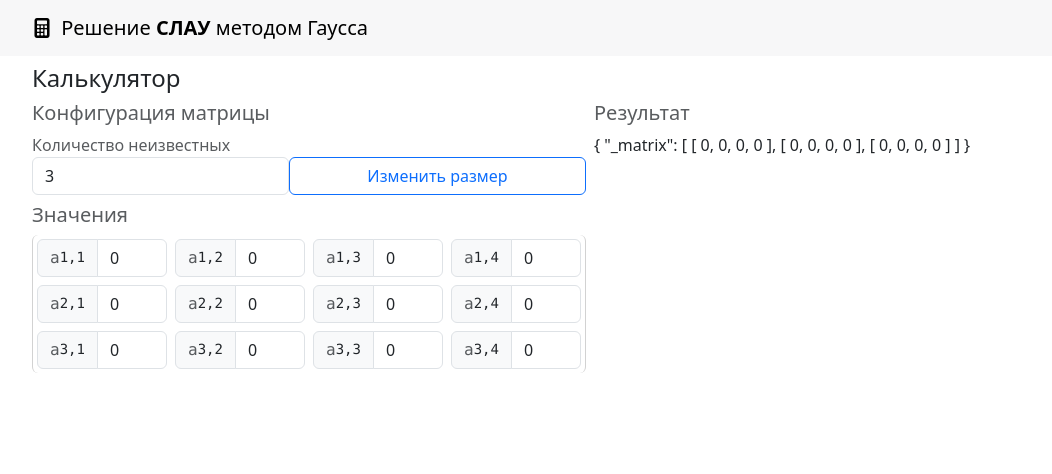
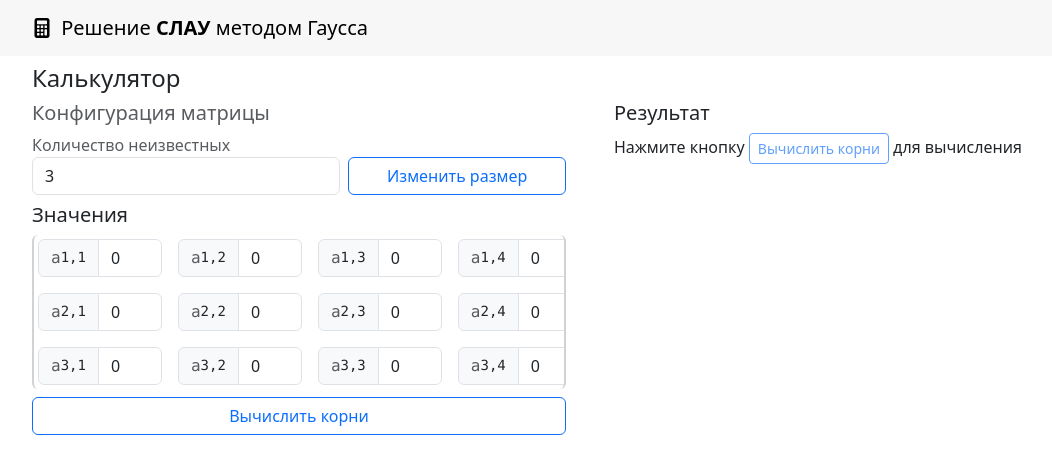
Before and after one commit to awkitsune/gaussian-elimination, an Angular app: page / in a window 1280 px wide. Shown: the top 474 px of the page, without its empty margins (50-1102 px from the left). Built offline with nearby package versions, Linux system fonts and the light colour scheme.

Commit message:
Working proto

```diff
--- /dev/null
+++ b/src/app/_core/gaussian-calc.ts
@@ -0,0 +1,68 @@
+import { Matrix } from "../_types/matrix";
+
+export class GaussianCalculator {
+
+    validateMatrix(matrix: Matrix): boolean {
+        return matrix.value.length + 1 == matrix.value[0].length
+    }
+
+    calculateRows(row1: number[], row2: number[], id: number): number[] {
+        let result: number[] = []
+
+        for (let i = 0; i < row1.length; i++) {
+            let row1Res = row1[id] * row2[i]
+            let row2Res = row2[id] * row1[i]
+            result.push(row1Res - row2Res)
+        }
+
+        return result
+    }
+
+    resolveMatrixResults(matrix: Matrix): number[] {
+        let resultsMatrix: number[] =
+            new Array<number>(matrix.value.length)
+
+        for (let i = 1; i < matrix.value.length + 1; i++) {
+            console.log('Iteration ' + i)
+
+            let row = matrix.value[matrix.value.length - i]
+            console.log(row)
+            let rowRes = row[row.length - 1]
+            console.log(rowRes)
+            let secondValue = row[row.length - i - 1]
+            console.log(secondValue)
+            let addValue = 0
+
+            for (let j = resultsMatrix.length - 1; j >= 0; j--) {
+                console.log('Inner iteration: ' + j)
+                if (resultsMatrix[j]) {
+                    addValue += resultsMatrix[j] * row[j]
+                    console.log(addValue)
+                }
+            }
+
+            resultsMatrix[resultsMatrix.length - i] = (rowRes - addValue) / secondValue
+            console.log(resultsMatrix[resultsMatrix.length - i])
+        }
+
+        return resultsMatrix
+    }
+
+    calculateMatrix(matrix: Matrix): Matrix {
+        let iteration = 0
+
+        while (iteration + 1 < matrix.value.length) {
+            for (let i = iteration + 1; i < matrix.value.length; i++) {
+                matrix.value[i] =
+                    this.calculateRows(
+                        matrix.value[iteration],
+                        matrix.value[i],
+                        iteration)
+
+            }
+            iteration++
+        }
+
+        return matrix
+    }
+}
--- a/src/app/_types/matrix.ts
+++ b/src/app/_types/matrix.ts
@@ -5,11 +5,11 @@ export class Matrix {
         this._matrix = Array.from({ length: rows }, () => Array(cols).fill(fillValue));
     }
 
-    get matrix(): number[][] {
+    get value(): number[][] {
         return this._matrix;
     }
 
-    set matrix(value: number[][]) {
+    set value(value: number[][]) {
         this._matrix = value;
     }
 
--- a/src/app/gel-calculator/gel-calculator.component.html
+++ b/src/app/gel-calculator/gel-calculator.component.html
@@ -1,10 +1,10 @@
 <div class="container">
   <div class="h4 mt-2">Калькулятор</div>
-  <div class="row g-2">
+  <div class="row g-5">
     <div class="col-12 col-lg-6">
       <div class="h5 text-muted">Конфигурация матрицы</div>
       <div class="d-flex flex-row mb-2 flex-wrap">
-        <div class="flex-grow-2">
+        <div class="flex-grow-2 flex-fill">
           <label class="text-muted" for="inputGroup-rows"
             >Количество неизвестных</label
           >
@@ -25,11 +25,11 @@
         </button>
       </div>
 
-      <div class="h5 text-muted">Значения</div>
-      <div class="card p-0 border-top-0 border-bottom-0">
+      <div class="h5">Значения</div>
+      <div class="card p-0 border-2 border-top-0 border-bottom-0 mb-2">
         <div class="d-flex table-responsive">
           <div class="d-flex flex-column">
-            @for (row of matrix.matrix; track trackByFn(rowIndex, row); let
+            @for (row of matrix.value; track trackByFn(rowIndex, row); let
             rowIndex = $index; ) {
             <div class="d-flex flex-row">
               @for (col of row; track trackByFn(colIndex, col); let colIndex =
@@ -47,7 +47,7 @@
                   aria-label="Columns input"
                   id="inputGroup-cols"
                   aria-describedby="inputGroup-cols-sm"
-                  [(ngModel)]="matrix.matrix[rowIndex][colIndex]"
+                  [(ngModel)]="matrix.value[rowIndex][colIndex]"
                   style="min-width: 4rem"
                 />
               </div>
@@ -57,10 +57,46 @@
           </div>
         </div>
       </div>
+      <div class="d-flex">
+        <button
+          class="btn btn-outline-primary align-self-end flex-grow-1"
+          (click)="calculateRoots()"
+        >
+          Вычислить корни
+        </button>
+      </div>
     </div>
     <div class="col-12 col-lg-6">
-      <div class="h5 text-muted">Результат</div>
-      <div>{{ matrix | json }}</div>
+      <div class="h5">Результат</div>
+      @if (result.length == 0 ) {
+      <div>
+        Нажмите кнопку
+        <button
+          disabled
+          class="btn btn-outline-primary align-self-end flex-grow-1 btn-sm"
+        >
+          Вычислить корни
+        </button>
+        для вычисления
+      </div>
+      } @else if (result.includes(nan)) {
+      <div class="alert alert-danger">
+        <h4 class="alert-heading">Система не имеет решений</h4>
+        Попробуйте изменить условие
+      </div>
+      } @else {
+      <div>Результаты вычислений:</div>
+      @for (item of result; track $index) {
+      <div class="input-group flex-nowrap mb-1">
+        <div class="input-group-text font-monospace">
+          <span class="text-muted">x</span>
+          <span class="small">{{ $index + 1 }}</span>
+        </div>
+        <div class="form-control">
+          {{ item }}
+        </div>
+      </div>
+      }}
     </div>
   </div>
 </div>
--- a/src/app/gel-calculator/gel-calculator.component.ts
+++ b/src/app/gel-calculator/gel-calculator.component.ts
@@ -2,6 +2,7 @@ import { Component, Pipe } from '@angular/core';
 import { CommonModule } from '@angular/common';
 import { Matrix } from '../_types/matrix';
 import { FormsModule } from '@angular/forms';
+import { GaussianCalculator } from '../_core/gaussian-calc';
 
 @Component({
   selector: 'app-gel-calculator',
@@ -13,9 +14,20 @@ import { FormsModule } from '@angular/forms';
 export class GelCalculatorComponent {
   order = 3;
   matrix = new Matrix(this.order, this.order + 1);
+  result: number[] = []
+  readonly nan = Number.NaN
+
+  calculator = new GaussianCalculator()
 
   resizeMatrix(rows: number, cols: number): void {
     this.matrix.resize(rows, cols);
+  }
+
+  calculateRoots() {
+    let workMatrix = new Matrix(this.matrix.rows, this.matrix.cols)
+    workMatrix.value = [...this.matrix.value]
+
+    this.result = this.calculator.resolveMatrixResults(this.calculator.calculateMatrix(workMatrix))
   }
 
   trackByFn(index: any, item: any) {
--- a/src/styles.scss
+++ b/src/styles.scss
@@ -20,3 +20,7 @@
     backdrop-filter: saturate(180%) blur(20px);
     background: rgba(245, 245, 247, .8);
 }
+
+.d-flex {
+    gap: 0.5rem;
+}
```
